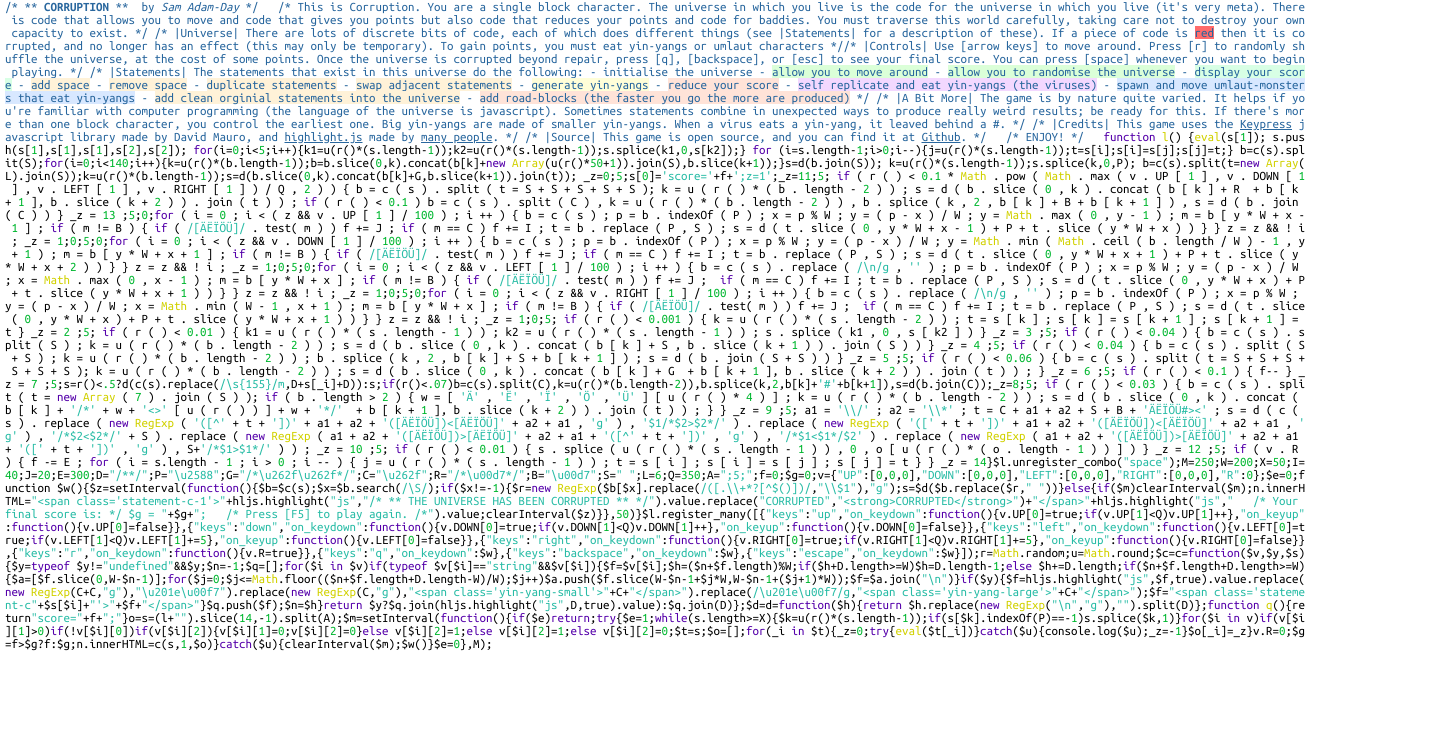
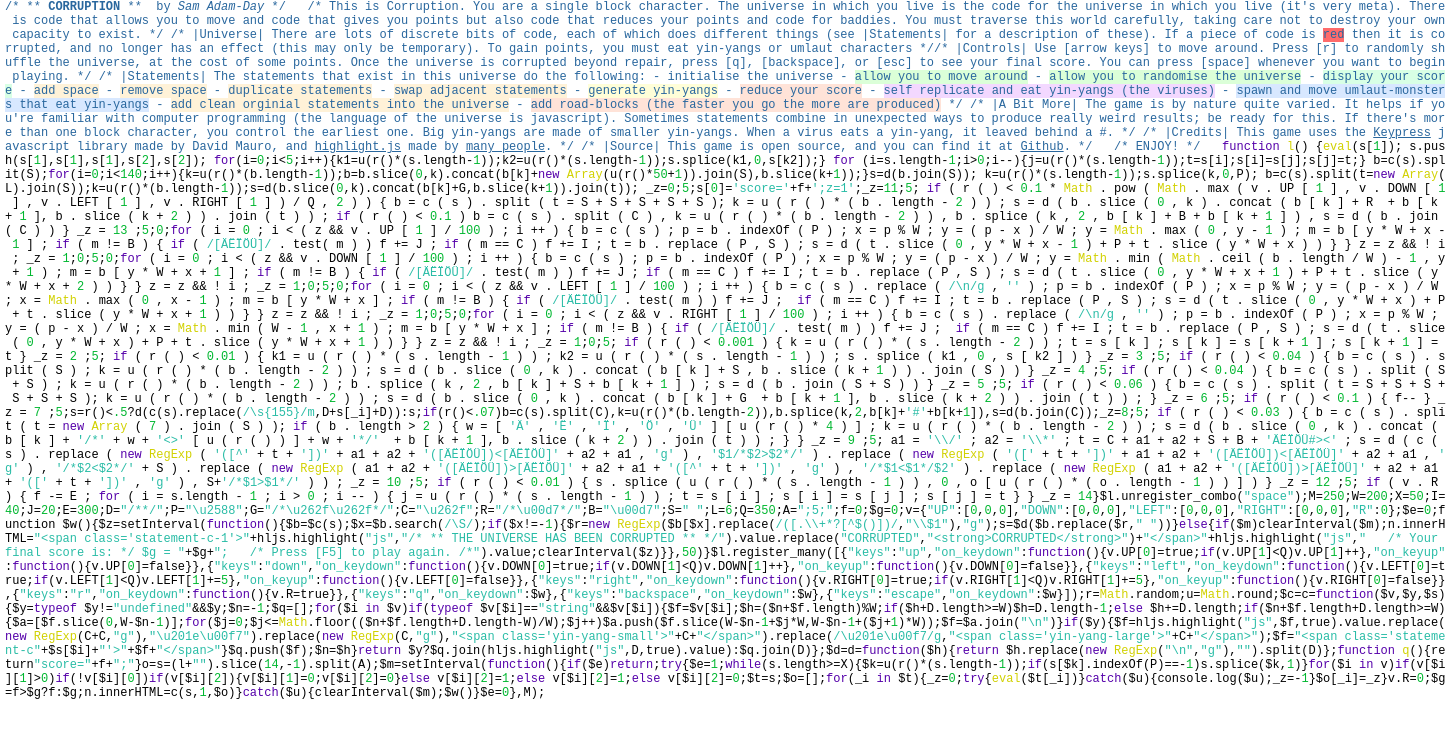
Before and after one commit to SamAdamDay/corruption, a plain HTML site: page index.html in a window 1280 px wide. Shown: the whole page, 1446 px wide, since content can reach past the window. Drawn offline with Linux system fonts and the light colour scheme.

Commit message:
Made things more cross-platform friendly

```diff
--- a/index.html
+++ b/index.html
@@ -6,7 +6,6 @@
 <head>
 	<title>Corruption</title>
 	<meta http-equiv="Content-type" content="text/html;charset=UTF-8">
-	<link href='http://fonts.googleapis.com/css?family=Ubuntu+Mono:400,700&amp;subset=latin,latin-ext' rel='stylesheet' type='text/css'>
 	<link href="style.css" type="text/css" rel="stylesheet">
 	<link href="vendor/highlight/styles/corruption.css" type="text/css" rel="stylesheet">
 	<script src="vendor/keypress/keypress-2.0.2.min.js" type="text/javascript"></script>
--- a/style.css
+++ b/style.css
@@ -4,9 +4,9 @@ body {
 }
 
 pre#n {
-	font-family: "Ubuntu Mono";
+	font-family: "Ubuntu Mono",monospace;
 	margin:0;
-	font-size:13px;
+	font-size:12px;
 }
 
 a {
```
